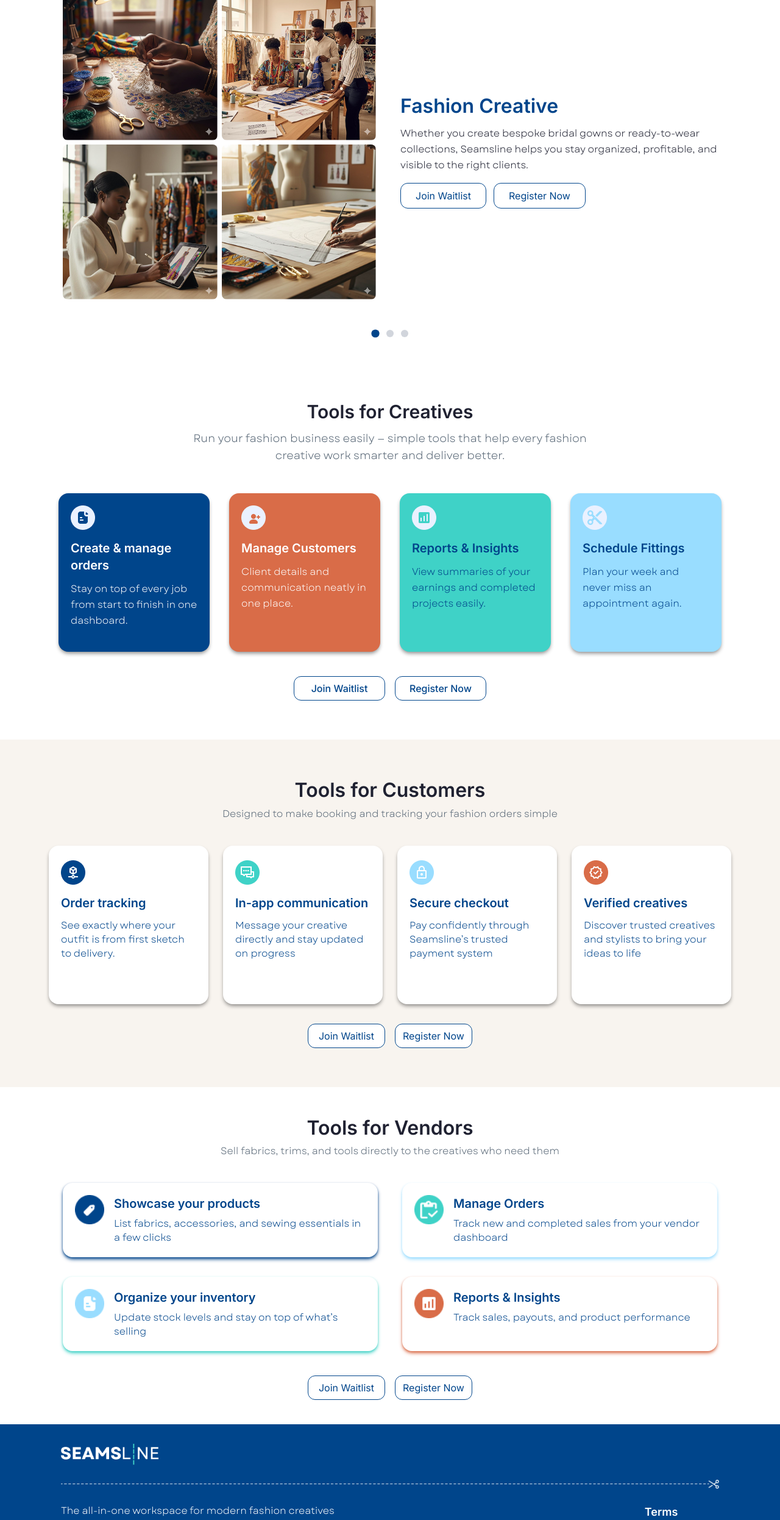
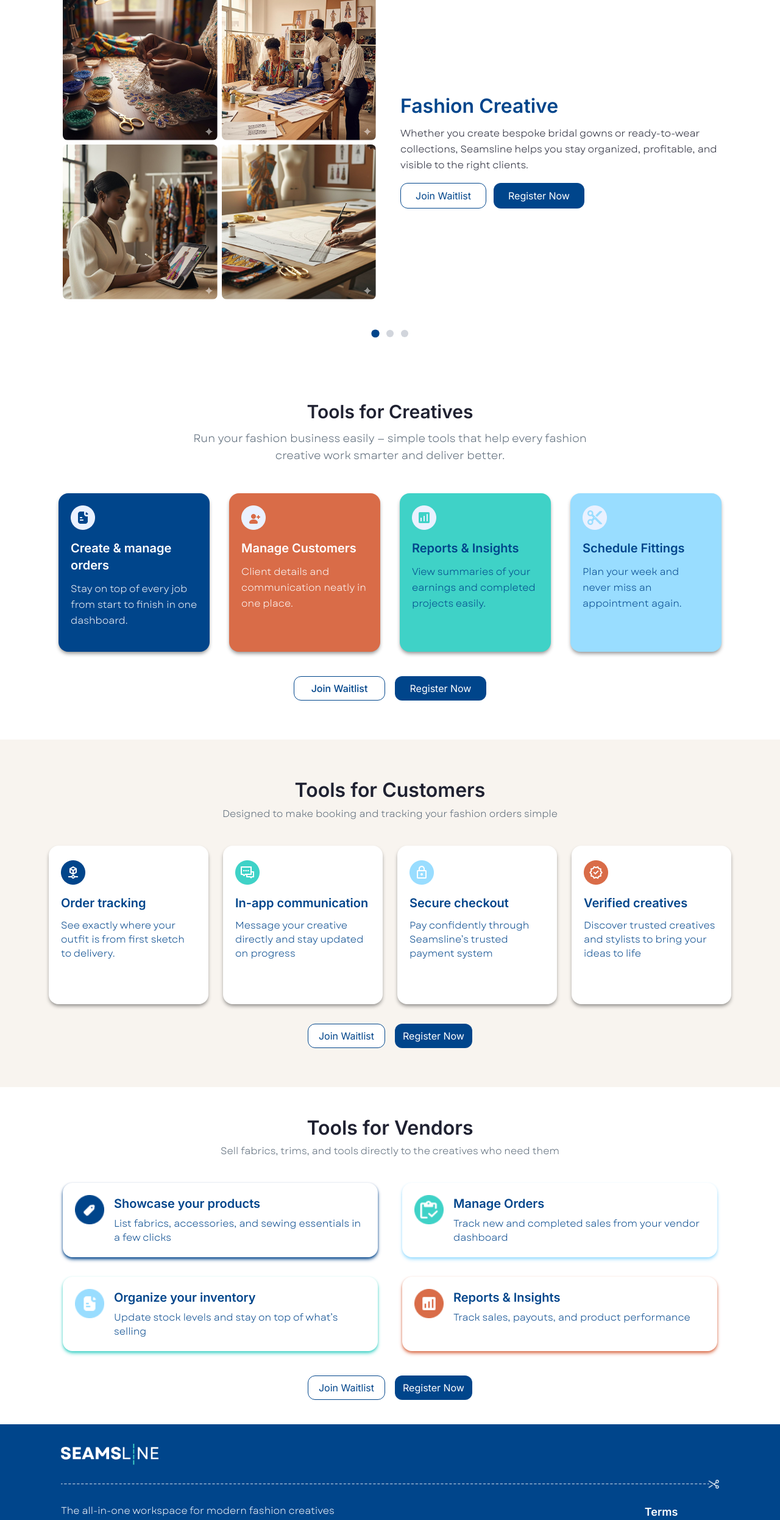
Before and after one commit to Dimex19/seamsline, a React (Vite) app: page / in a window 1280 px wide. Shown: the part 1204-3697 px from the top of the page at 61% size. Built offline with nearby package versions, Linux system fonts and the light colour scheme.

Commit message:
button color fixed

```diff
--- a/src/components/JoinSeamsline.tsx
+++ b/src/components/JoinSeamsline.tsx
@@ -115,7 +115,7 @@ const JoinSeamsline = () => {
                 </button>
                 <button
                   onClick={() => setActiveModal("register")}
-                  className="px-6 py-2 bg-[#FFFFFF] text-[#00458B] border border-[#00458B] rounded-xl hover:bg-[#00458B] hover:text-[#FFFFFF] transition"
+                  className="px-6 py-2 bg-[#00458B] text-[#FFFFFF] rounded-xl hover:bg-[#FFFFFF] hover:text-[#00458B] hover:border transition"
                 >
                   Register Now
                 </button>
--- a/src/components/ToolsForCreatives.tsx
+++ b/src/components/ToolsForCreatives.tsx
@@ -92,7 +92,7 @@ const ToolsForCreatives = () => {
         </button>
         <button
           onClick={() => setActiveModal("register")}
-          className="w-[150px] h-10 bg-white text-[#00458B] border border-[#00458B] rounded-xl font-medium hover:bg-[#00458B] hover:text-white transition"
+          className="w-[150px] h-10 bg-[#00458B] text-[#FFFFFF] rounded-xl hover:bg-[#FFFFFF] hover:text-[#00458B] hover:border transition"
         >
           Register Now
         </button>
--- a/src/components/ToolsForCustomers.tsx
+++ b/src/components/ToolsForCustomers.tsx
@@ -86,7 +86,7 @@ const ToolsForCustomers = () => {
         </button>
         <button
           onClick={() => setActiveModal("register")}
-          className="w-[127px] h-10 bg-[#FFFFFF] text-[#00458B] border border-[#00458B] rounded-xl hover:bg-[#00458B] hover:text-[#FFFFFF] transition"
+          className="w-[127px] h-10 bg-[#00458B] text-[#FFFFFF] rounded-xl hover:bg-[#FFFFFF] hover:text-[#00458B] hover:border transition"
         >
           Register Now
         </button>
--- a/src/components/ToolsForVendors.tsx
+++ b/src/components/ToolsForVendors.tsx
@@ -86,8 +86,7 @@ const ToolsForVendors = () => {
         </button>
         <button
           onClick={() => setActiveModal("register")}
-          className="w-[127px] h-10 bg-white text-[#00458B] border border-[#00458B] rounded-xl
-                     hover:bg-[#00458B] hover:text-white transition text-sm sm:text-base"
+          className="w-[127px] h-10 bg-[#00458B] text-[#FFFFFF] rounded-xl hover:bg-[#FFFFFF] hover:text-[#00458B] hover:border transition text-sm sm:text-base"
         >
           Register Now
         </button>
```
